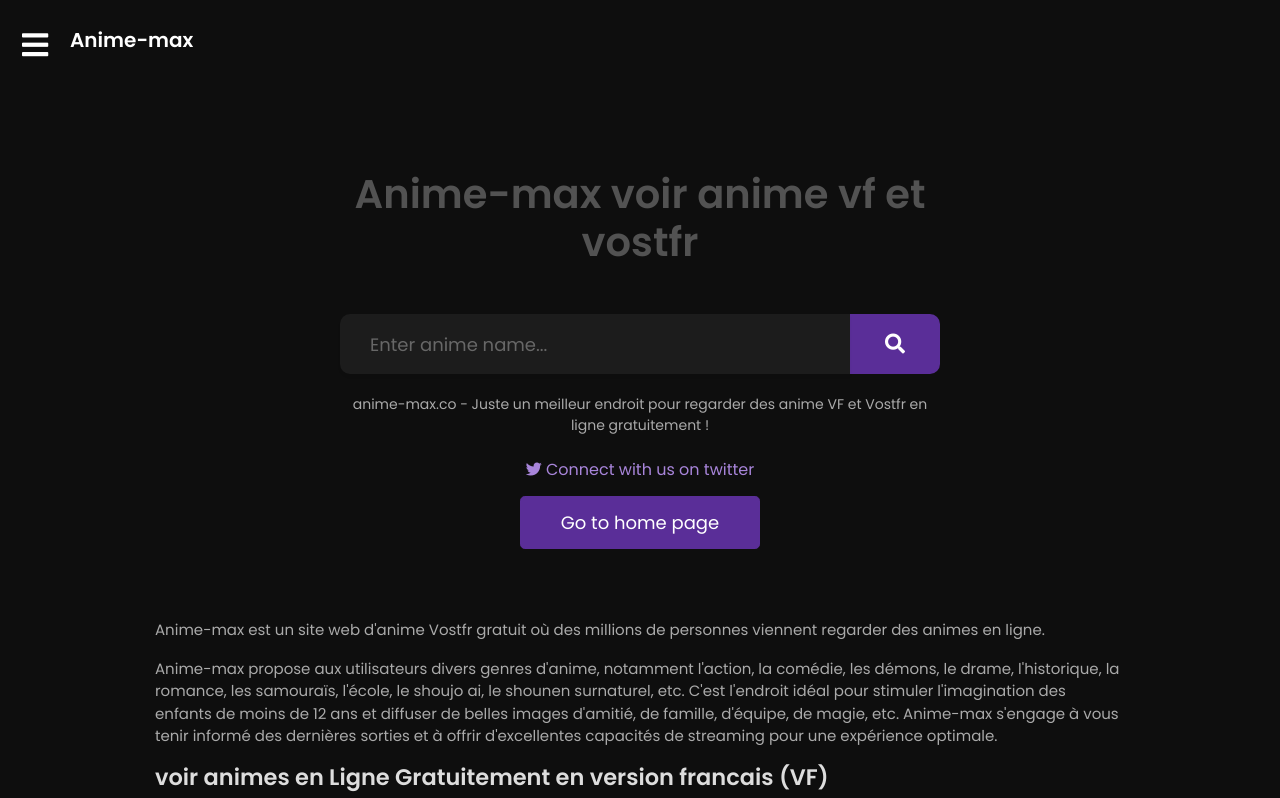
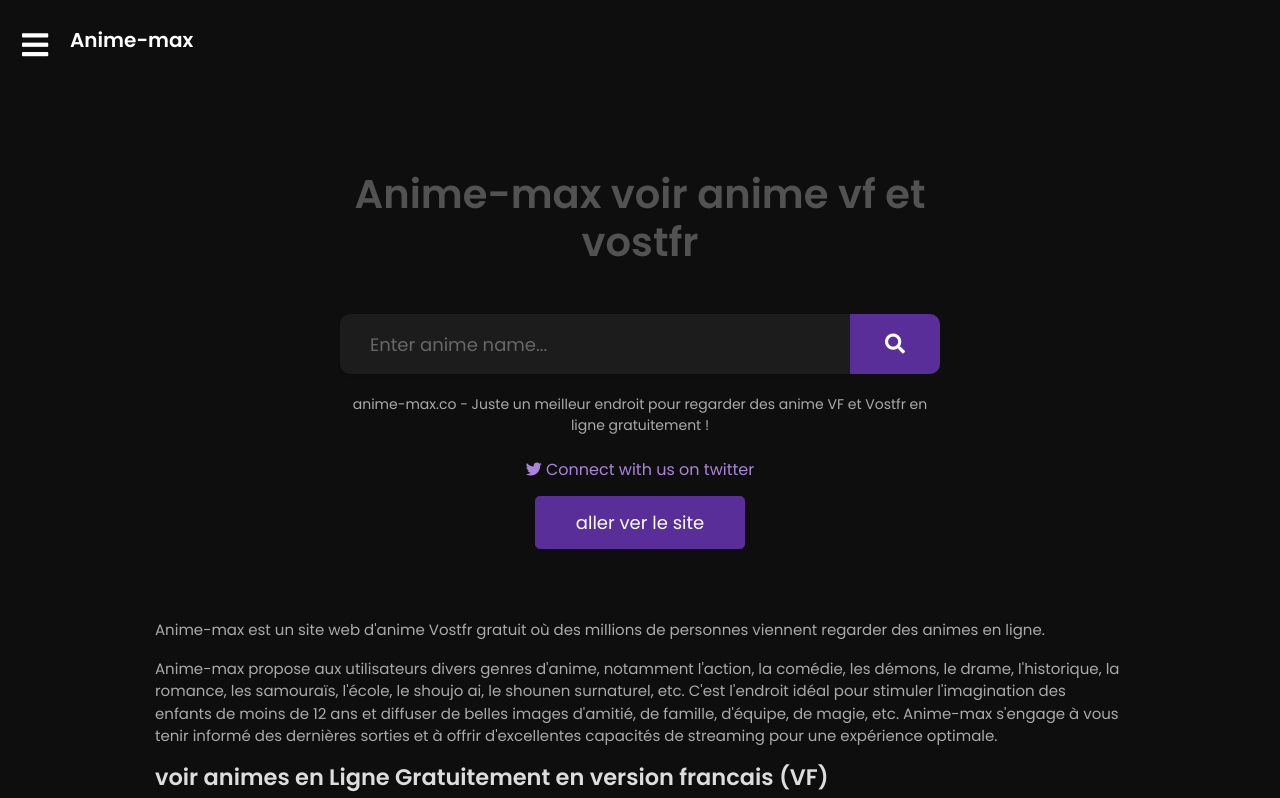
Before and after one commit to zizi2525/anim-max, a plain HTML site: page index.html in a window 1280 px wide. Shown: the top 798 px of the page. Drawn offline with nearby package versions, Linux system fonts and the light colour scheme.

Commit message:
Update index.html

```diff
--- a/index.html
+++ b/index.html
@@ -96,8 +96,7 @@
                             <div class="block mb-2"><a target="_blank" href="https://twitter.com/"
                                                        class="btn btn-highlight"><i class="fab fa-twitter"></i>
                                     Connect with us on twitter</a></div>
-                            <div class="block"><a href="/home" class="btn btn-lg btn-focus more-padding">Go to home
-                                    page</a></div>
+                            <div class="block"><a href="/" class="btn btn-lg btn-focus more-padding">aller ver le site</a></div>
                         </div>
                         <div class="clearfix"></div>
                     </div>
```
